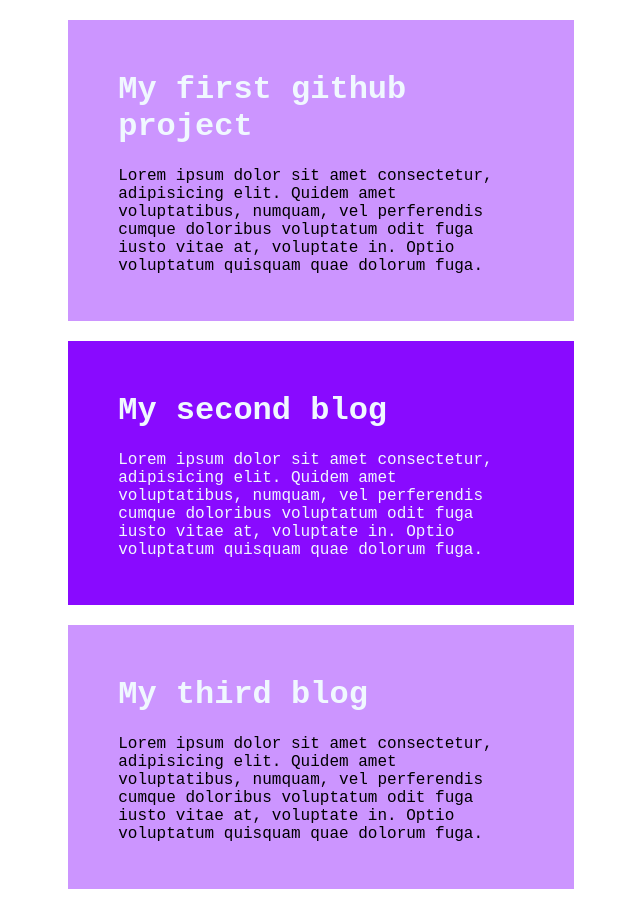
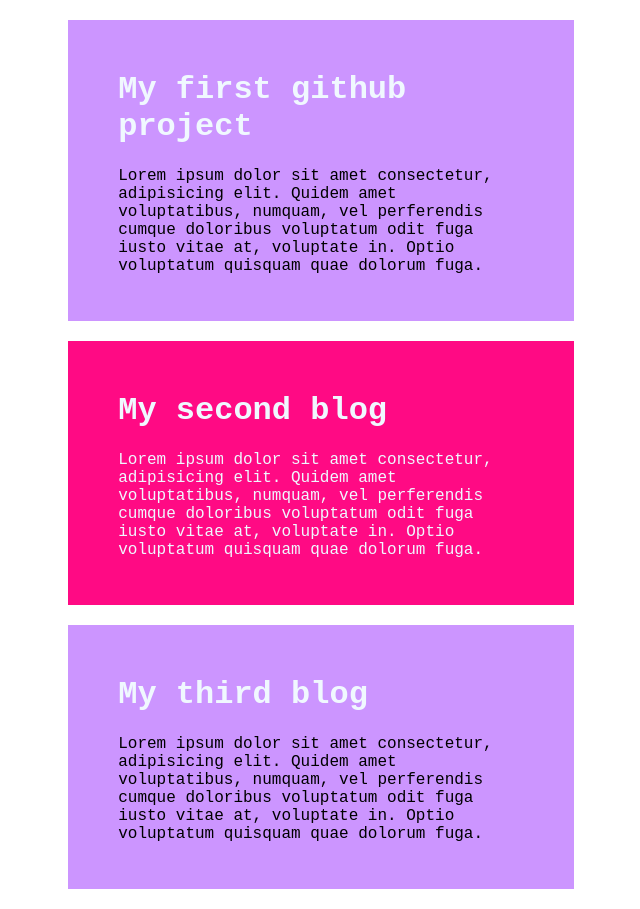
Before and after one commit to Ashraful-Hasib/my-first-github-repo, a plain HTML site: page index.html in a window 1280 px wide. Shown: the whole page, without its empty margins (319-959 px from the left). Drawn offline with Linux system fonts and the light colour scheme.

Commit message:
size and color

```diff
--- a/styles/blog.css
+++ b/styles/blog.css
@@ -1,5 +1,5 @@
 div{ margin: 20px 30%; padding: 30px 50px 30px; background-color: rgb(204, 149, 255); font-family: 'Courier New', Courier, monospace;
 } .headers{ color: aliceblue;}
 div{display: block inline;}
-.second{ background-color: rgb(137, 10, 255);}
+.second{ background-color: rgb(255, 10, 132);}
 .secondpara{ color: aliceblue;}
```
